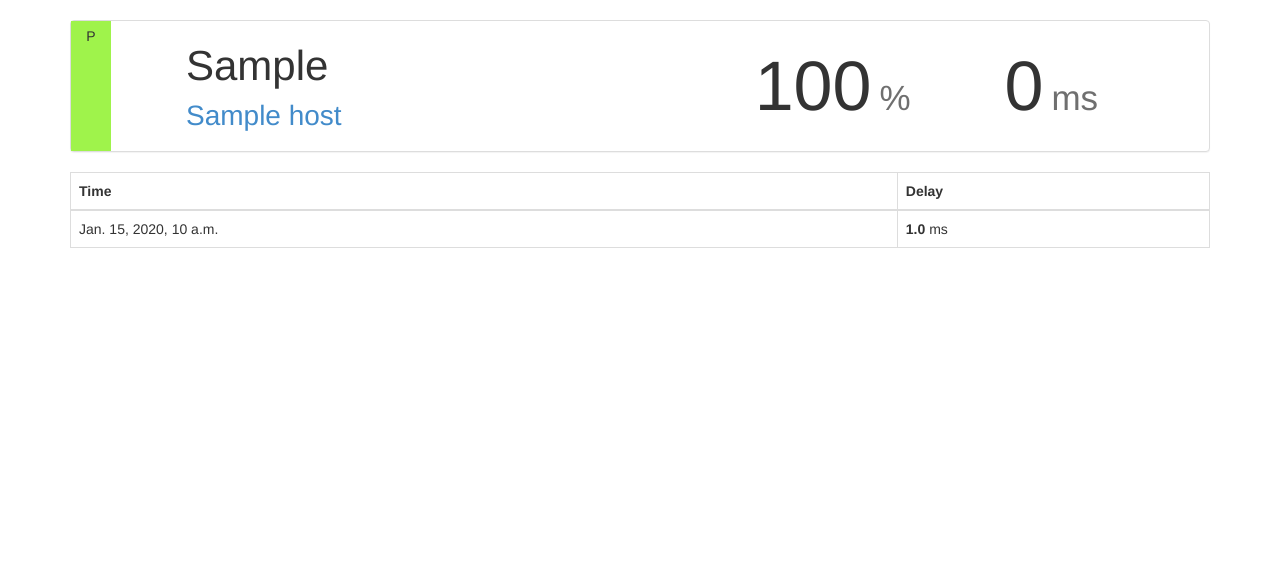
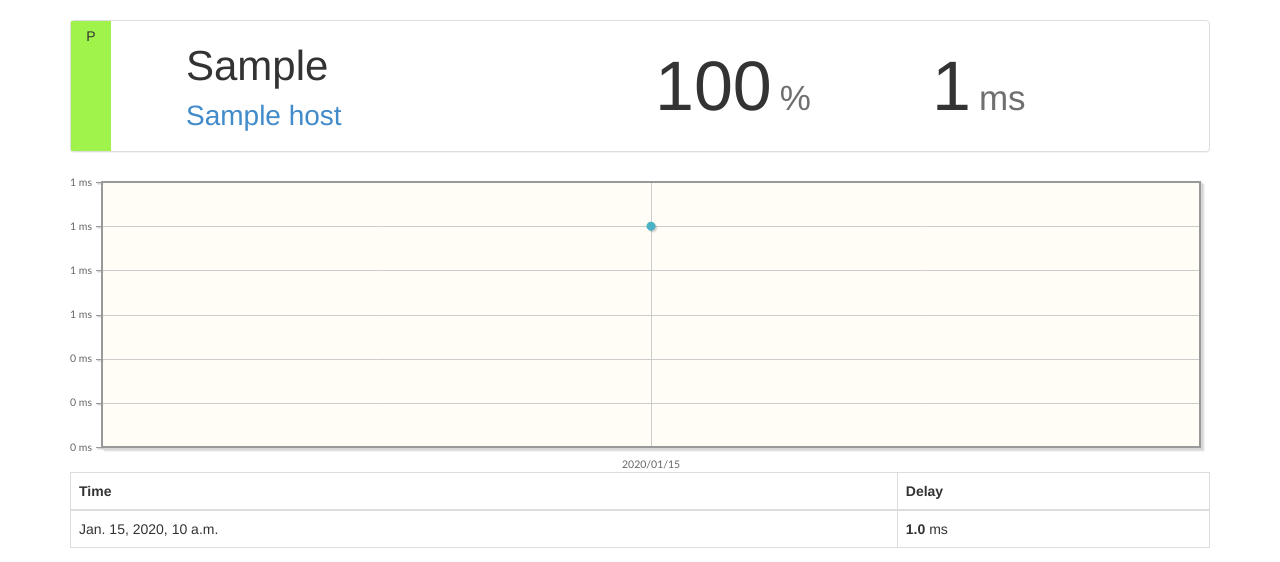
Before and after one commit to MickaelBergem/UpTimeDelay, a Django app: page /mon/monitor/1 in a window 1280 px wide. Shown: the part 52-614 px from the top of the page. Run offline with Django 3.2, Linux system fonts and the light colour scheme; tables that the repository leaves empty hold one stand-in row (values such as "Sample post"); some libraries are stand-ins or nearby versions.

Commit message:
Add graph for past 24h delay

```diff
--- a/NetworkTests/models.py
+++ b/NetworkTests/models.py
@@ -19,6 +19,13 @@ class HeartBeat(BSCTModelMixin , models.Model):
 
     def delay_detail(self):
         return "{} ms".format(self.delay)
+
+    def y_value(self):
+        return self.delay
+
+    def x_value(self):
+        return self.time.ctime()
+
     class Meta:
         verbose_name = _('HeartBeat')
         verbose_name_plural = _('HeartBeats')
--- a/NetworkTests/views.py
+++ b/NetworkTests/views.py
@@ -5,7 +5,8 @@ from django.core.urlresolvers import reverse_lazy
 from django.shortcuts import get_object_or_404
 from NetworkTests.models import HeartBeat
 from Monitors.models import Host,Monitor
-from datetime import datetime
+from datetime import datetime, date
+from graphur.views import GrapheView
 
 # Showing HB
 class PerfMonitor( DetailView ):
@@ -18,7 +19,7 @@ class PerfMonitor( DetailView ):
         hbs = HeartBeat.objects.filter(monitor = context['object'])
 
         context['object'].uptime_pc = round(100.0 * len(hbs.filter(is_up=True)) / len(hbs))
-        context['object'].meandelay = 0 # TODO
+        context['object'].meandelay = round(sum(hb.delay for hb in hbs if hb.is_up) / len(hbs))
 
         context['object'].heartbeats = hbs
 
--- a/static/css/extra.css
+++ b/static/css/extra.css
@@ -14,33 +14,21 @@
     text-align: center;
 }
 .panel-left{
-    box-sizing: border-box;
-    width: 60%;
-    max-width: 60%;
-    display: inline-block;
     padding-left: 100px;
 }
-.panel-left .pmon-ip{
+.pmon-ip{
     display: block;
     font-size: 3em;
 }
-.panel-left .pmon-hostname{
+.pmon-hostname{
     display: block;
     font-size: 2em;
 }
-.panel-right{
-    box-sizing: border-box;
-    max-width: 40%;
-    display: inline-block;
-    text-align: right;
-    vertical-align: top;
-}
 .panel .pmon-block{
-    display: inline-block;
     font-size: 5em;
 }
 .panel .pmon-block + .pmon-block{
-    margin-left: 90px;
+/*     margin-left: 90px; */
 }
 .stat-uptimepc::after{
     content: '%';
--- a/template/dataviz/list_heartbeats.html
+++ b/template/dataviz/list_heartbeats.html
@@ -1,5 +1,5 @@
 {% extends 'bsct/plain/list.html' %}
-{% load i18n staticfiles %}
+{% load i18n staticfiles graphur %}
 
 {% block titre %}{% trans "Heartbeats list" %}{% endblock %}
 
@@ -7,6 +7,8 @@
 
 {% include 'dataviz/monitor-details.html' %}
 
+{{ object.heartbeats|graph_delay_pastNd:1 }}
+
 {% include 'dataviz/table-delay.html' %}
 
 {% endblock %}
--- a/template/dataviz/monitor-details.html
+++ b/template/dataviz/monitor-details.html
@@ -5,13 +5,13 @@
     {{ object.type}}
   </div>
   <div class="panel-body">
-   <div class="panel-left">
-    <span class="pmon-ip">{{ object.host.ip}}</span>
-    <a class="pmon-hostname" href="http://{{ object.host.hostname}}/">{{ object.host.hostname}}</a>
+   <div class="panel-left col-sm-6">
+    <span class="pmon-ip">{{ object.host.ip }}</span>
+    <a class="pmon-hostname" href="http://{{ object.host.hostname}}/">{{ object.host.hostname }}</a>
    </div>
    <div class="panel-right panel-stats">
-    <span class="pmon-block stat-uptimepc">{{ object.uptime_pc}}</span>
-    <span class="pmon-block stat-delay">{{ object.meandelay}}</span>
+    <div class="col-sm-3 pmon-block stat-uptimepc">{{ object.uptime_pc }}</div>
+    <div class="col-sm-3 pmon-block stat-delay">{{ object.meandelay }}</div>
    </div>
   </div>
 </div>
```
